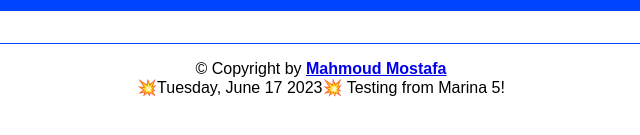
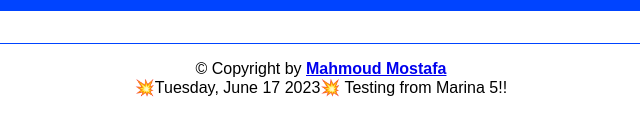
Before and after one commit to Mahmoud-Moustafa93/project-manager, a website built with webpack: page index.html in a window 1280 px wide. Shown: the part 487-622 px from the top of the page, 319-959 px from the left. Built offline with nearby package versions, Linux system fonts and the light colour scheme.

Commit message:
Update index.html

```diff
--- a/index.html
+++ b/index.html
@@ -51,7 +51,7 @@
         >Mahmoud Mostafa</a
       ><br />
       💥Tuesday, June 17 2023💥
-      Testing from Marina 5!
+      Testing from Marina 5!!
     </p>
   </body>
 </html>
```
